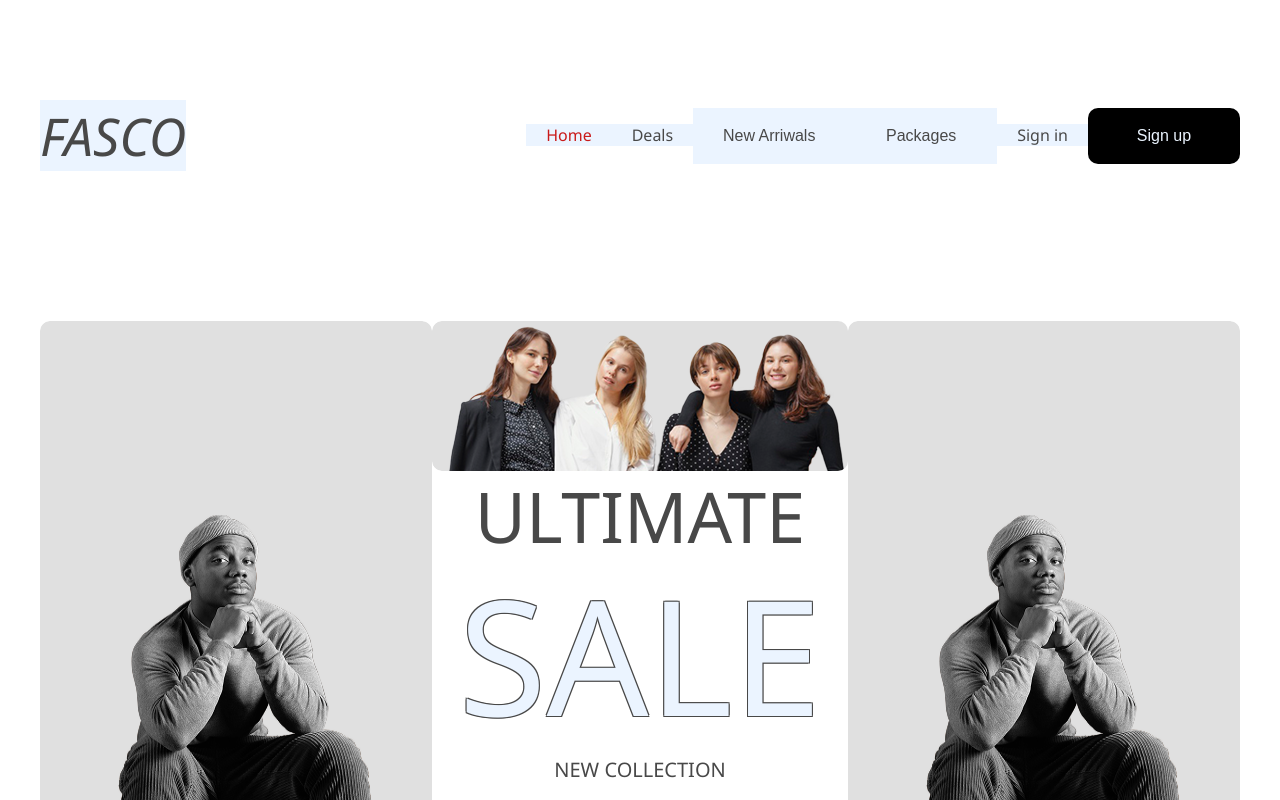
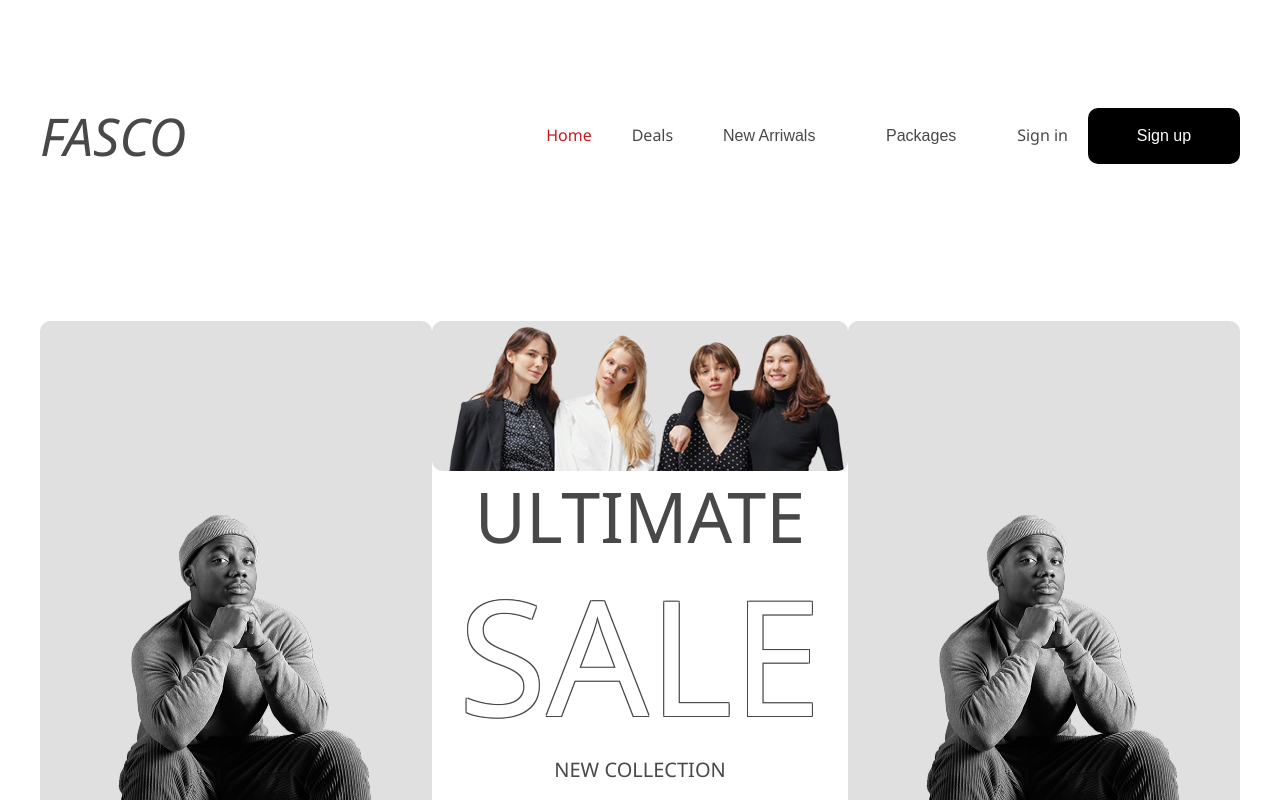
Before and after one commit to goshatechnique/commerce, a React (Create React App) app: page / in a window 1280 px wide. Shown: the top 800 px of the page. Built offline with nearby package versions, Linux system fonts and the light colour scheme; no server answers; a web font is replaced by a local one.

Commit message:
fix/fix overwritted styles bug

```diff
--- a/src/assets/_variables.scss
+++ b/src/assets/_variables.scss
@@ -14,5 +14,4 @@ $sd: 1200%;
 $green: #40d36c;
 $red: #c91a1a;
 $blue: #45519d;
-$white: #ebf4ff;
 $aqua: #2ebaef;
```
